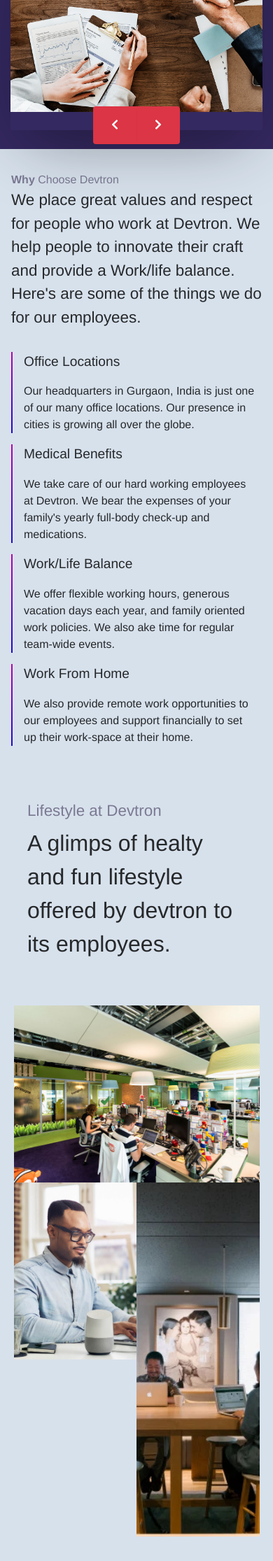
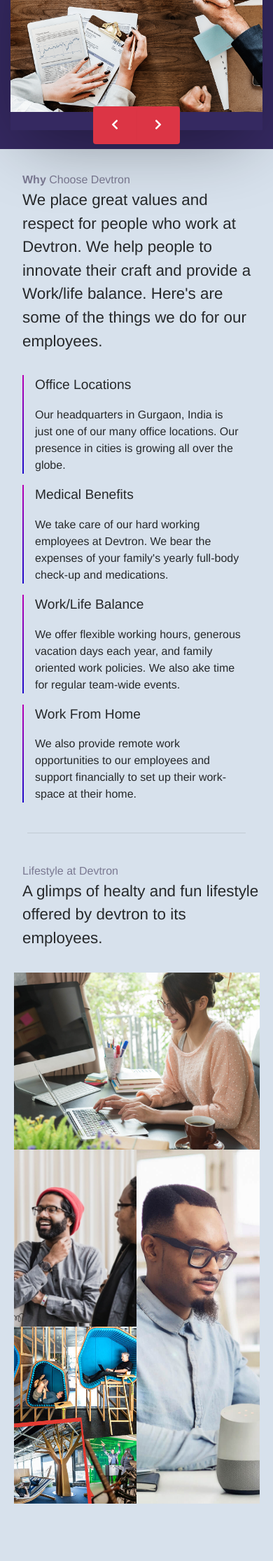
Before and after one commit to Abhinav-26/Career-Page, a Django app: page / in a window 390 px wide. Shown: the part 721-2952 px from the top of the page at 70% size. Run offline with Django 3.2, Linux system fonts and the light colour scheme; some libraries are stand-ins or nearby versions.

Commit message:
css-changes

```diff
--- a/carrer/templates/carrer/gallery.html
+++ b/carrer/templates/carrer/gallery.html
@@ -1,10 +1,10 @@
 {% load static %}
 
 <div class="instagram">
-    <h1>Lifestyle at Devtron</h1>
+    <span>Lifestyle at Devtron</span>
 
     <div class="insta-text">
-        A glimps of healty and fun lifestyle offered by devtron to its employees.
+        <p>A glimps of healty and fun lifestyle offered by devtron to its employees.</p>
     </div>
     <div class="images">
       <div class="img-0">
--- a/carrer/templates/carrer/whyDevtron.html
+++ b/carrer/templates/carrer/whyDevtron.html
@@ -56,4 +56,6 @@
         </div>
     </div>
 
+    <hr class="line">
+
 </div>
--- a/static/css/style.css
+++ b/static/css/style.css
@@ -346,6 +346,10 @@
   font-size: 1.2rem;
   font-weight: 500;
 }
+.line{
+  width: 80vw;
+  margin-top: 10vh;
+}
 
 @media only screen and (max-width: 540px){
   .why{
@@ -354,25 +358,29 @@
   .why-heading{
     font-size: 1rem;
     padding-top: 2rem;
-    padding-left: 1rem;
+    padding-left: 2rem;
   }
 
   .why-text p{
     font-size: 1.4rem;
-    padding-left:1rem;
+    padding-left:2rem;
     padding-right: 1rem;
     padding-bottom: 1rem;
   }
   .why-values-upper, .why-values-lower{
-    padding-left: 1rem;
-    padding-right: 1rem;
+    padding-left: 2rem;
+    padding-right: 2rem;
     display: block;
   }
   .left-data, .right-data{
-    width: 90vw;
+    width: 80vw;
   }
   .why-values-lower{
     margin-top: 0px;
+  }
+  .line{
+    margin-top: 5vh;
+    margin-bottom: 5vh;
   }
 }
 /********************************** Why Devtron Section ******************************/
@@ -498,12 +506,12 @@
 @media screen and (max-width: 540px){
   .review-heading{
     font-size: 1rem;
-    padding-left: 1rem;
+    padding-left: 2rem;
   }
 
   .review-text p{
     font-size: 1.4rem;
-    padding-left:1rem;
+    padding-left:2rem;
     padding-right: 1rem;
     padding-bottom: 1rem;
   }
@@ -766,7 +774,7 @@
 /********************************* Employee Review Section END ****************************/
 
 /************************************* Gallery Section END ********************************/
-.instagram > h1 {
+.instagram > span {
   font-size: 1.4rem;
   padding-top: 4rem;
   padding-left: 10%;
@@ -774,7 +782,7 @@
   font-weight: 500;
 }
 
-.instagram .insta-text{
+.instagram .insta-text p{
   font-size: 2rem;
   padding-bottom: 4rem;
   padding-left: 10%;
@@ -799,11 +807,25 @@
 }
 
 @media screen and (max-width: 540px){
+
+  .instagram span{
+    font-size: 1rem;
+    padding-top: 2rem;
+    padding-left: 2rem;
+  }
+
+  .instagram .insta-text p{
+    font-size: 1.4rem;
+    padding-left:2rem;
+    padding-right: 1rem;
+    padding-bottom: 1rem;
+  }
+
   .instagram .images{
     grid-template-areas:
-      "img0 img0"
-      "img1 img2"
-      "img3 img2";
+      "img6 img6"
+      "img4 img1"
+      "img5 img1";
   }
   .instagram {
     margin-bottom: 4vh;
@@ -813,13 +835,13 @@
     width: 90vw;
     height: 90vh;
   }
-  .img-4 {
+  .img-3 {
     display: none;
   }
-  .img-5 {
+  .img-0 {
     display: none;
   }
-  .img-6 {
+  .img-2 {
     display: none;
   }
   .img-7 {
```
